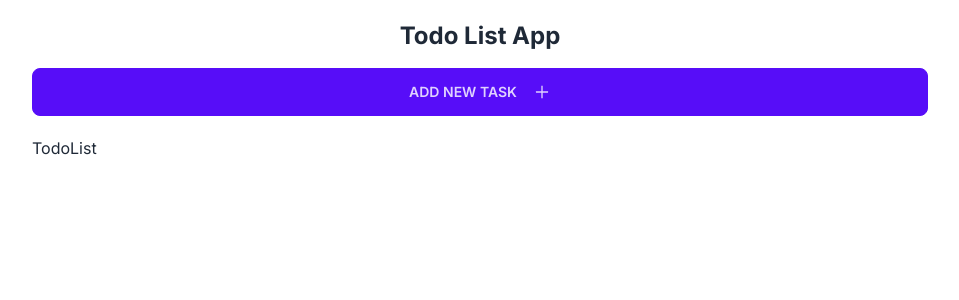
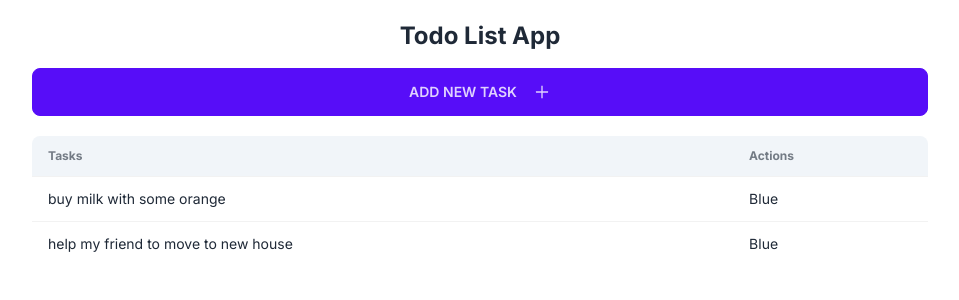
Before and after one commit to Branco95/todoapp, a Next.js app: page / in a window 1280 px wide. Shown: the top 300 px of the page, without its empty margins (160-1119 px from the left). Built offline with nearby package versions, Linux system fonts and the light colour scheme; data requests are answered from the project's data file.

Commit message:
Added API

```diff
--- /dev/null
+++ b/api.ts
@@ -0,0 +1,9 @@
+import { ITask } from "./types/tasks";
+
+const baseUrl = "http://localhost:3001";
+
+export const getAllTodos = async (): Promise<ITask[]> => {
+  const res = await fetch(`${baseUrl}/tasks`);
+  const todos = await res.json();
+  return todos;
+};
--- a/app/components/TodoList.tsx
+++ b/app/components/TodoList.tsx
@@ -1,5 +1,30 @@
-const TodoList = () => {
-  return <div>TodoList</div>;
+import { ITask } from "@/types/tasks";
+
+interface TodoListProps {
+  tasks: ITask[];
+}
+
+const TodoList: React.FC<TodoListProps> = ({ tasks }) => {
+  return (
+    <div className="overflow-x-auto rounded-lg">
+      <table className="table w-full ">
+        <thead className="">
+          <tr className="bg-slate-100">
+            <th>Tasks</th>
+            <th>Actions</th>
+          </tr>
+        </thead>
+        <tbody>
+          {tasks.map((task) => (
+            <tr key={task.id}>
+              <td>{task.text}</td>
+              <td>Blue</td>
+            </tr>
+          ))}
+        </tbody>
+      </table>
+    </div>
+  );
 };
 
 export default TodoList;
--- a/app/page.tsx
+++ b/app/page.tsx
@@ -1,14 +1,17 @@
+import { getAllTodos } from "@/api";
 import AddTask from "./components/AddTask";
 import TodoList from "./components/TodoList";
 
-export default function Home() {
+export default async function Home() {
+  const tasks = await getAllTodos();
+  console.log(tasks);
   return (
     <main className="max-w-4xl mx-auto mt-4">
       <div className="text-center my-5 flex flex-col gap-4">
         <h1 className="text-2xl font-bold">Todo List App</h1>
         <AddTask />
       </div>
-      <TodoList />
+      <TodoList tasks={tasks} />
     </main>
   );
 }
--- /dev/null
+++ b/data/todos.json
@@ -0,0 +1,12 @@
+{
+  "tasks": [
+    {
+      "id": "1",
+      "text": "buy milk with some orange"
+    },
+    {
+      "id": "2",
+      "text": "help my friend to move to new house"
+    }
+  ]
+}
--- a/package.json
+++ b/package.json
@@ -6,7 +6,8 @@
     "dev": "next dev",
     "build": "next build",
     "start": "next start",
-    "lint": "next lint"
+    "lint": "next lint",
+    "json-server": "json-server --watch data/todos.json --port 3001"
   },
   "dependencies": {
     "daisyui": "^3.9.3",
@@ -22,6 +23,7 @@
     "autoprefixer": "^10",
     "eslint": "^8",
     "eslint-config-next": "13.5.6",
+    "json-server": "^0.17.4",
     "postcss": "^8",
     "tailwindcss": "^3",
     "typescript": "^5"
--- /dev/null
+++ b/types/tasks.ts
@@ -0,0 +1,4 @@
+export interface ITask {
+  id: string;
+  text: string;
+}
```
Also changed, not shown: 1 other file (tests, documents, lock files or other folders).
